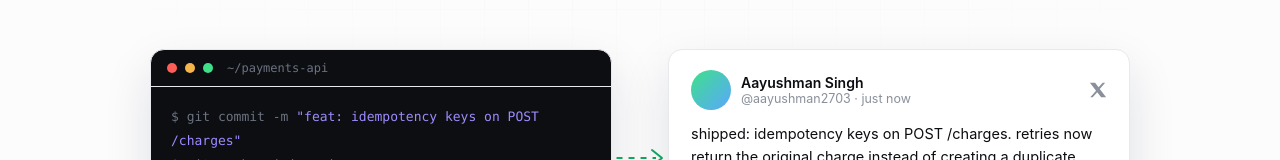
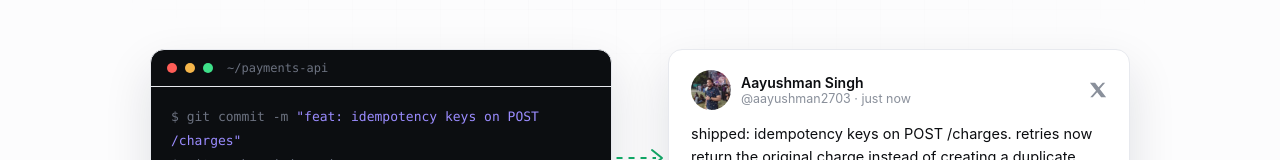
Before and after one commit to aayushman-singh/gitlogs, a React (Vite) app in the folder frontend/: page / in a window 1280 px wide. Shown: the part 590-750 px from the top of the page. Built offline with nearby package versions, Linux system fonts and the light colour scheme; no server answers.

Commit message:
feat: use creator photo in landing demo

```diff
--- a/frontend/src/pages/Home.jsx
+++ b/frontend/src/pages/Home.jsx
@@ -193,7 +193,12 @@ export default function Home() {
             </div>
             <div className="home-tweet">
               <div className="home-tweet-head">
-                <div className="home-tweet-avatar" aria-hidden="true" />
+                <img
+                  className="home-tweet-avatar"
+                  src="/aayushman-profile.jpg"
+                  alt=""
+                  aria-hidden="true"
+                />
                 <div className="home-tweet-meta">
                   <div className="home-tweet-name">Aayushman Singh</div>
                   <div className="home-tweet-handle">@aayushman2703 · just now</div>
--- a/frontend/src/styles.css
+++ b/frontend/src/styles.css
@@ -1403,7 +1403,7 @@ code {
   width: 40px;
   height: 40px;
   border-radius: 50%;
-  background: linear-gradient(135deg, #3ee089, #5aa7ff);
+  object-fit: cover;
   flex: 0 0 auto;
 }
 
```
Also changed, not shown: frontend/public/aayushman-profile.jpg (added).
